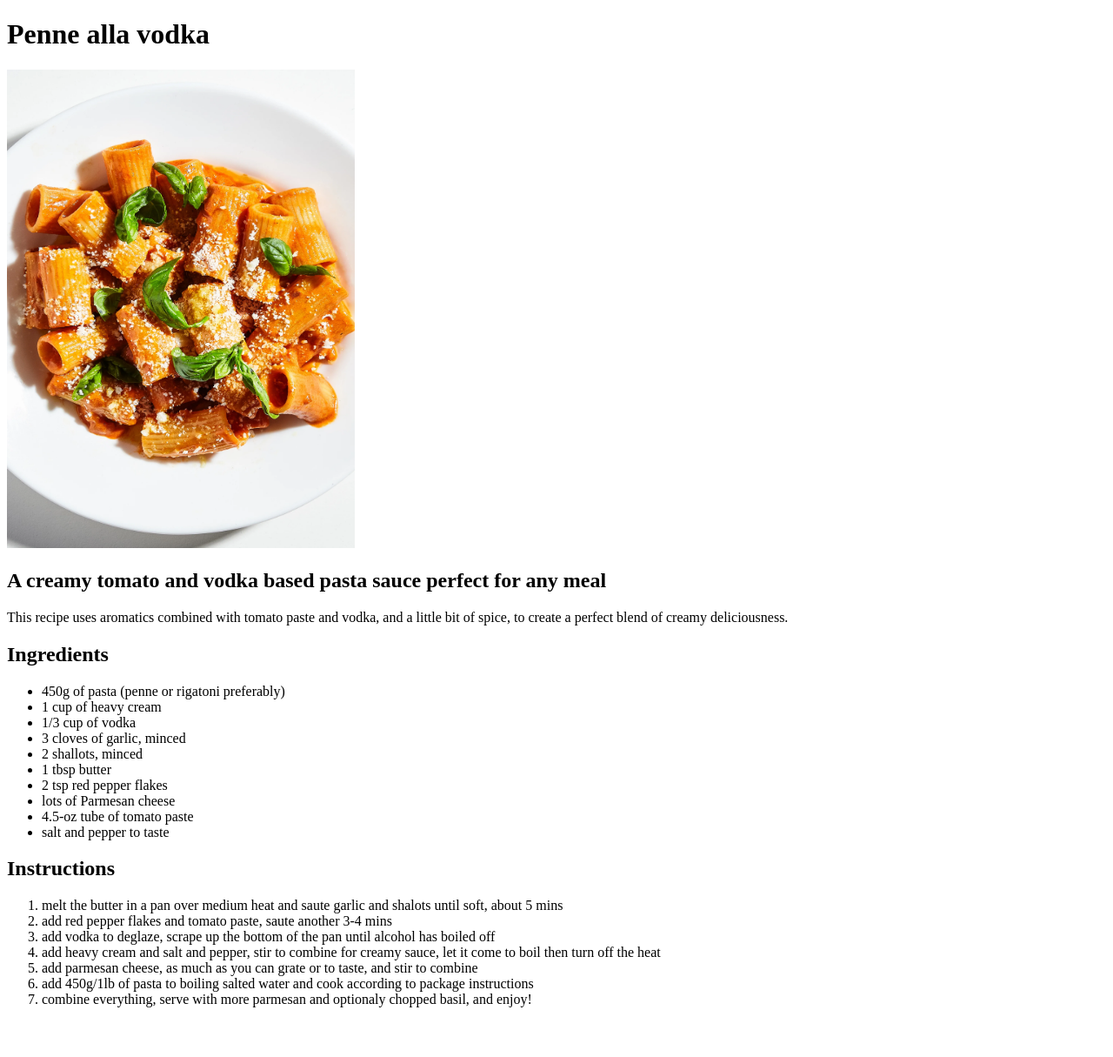
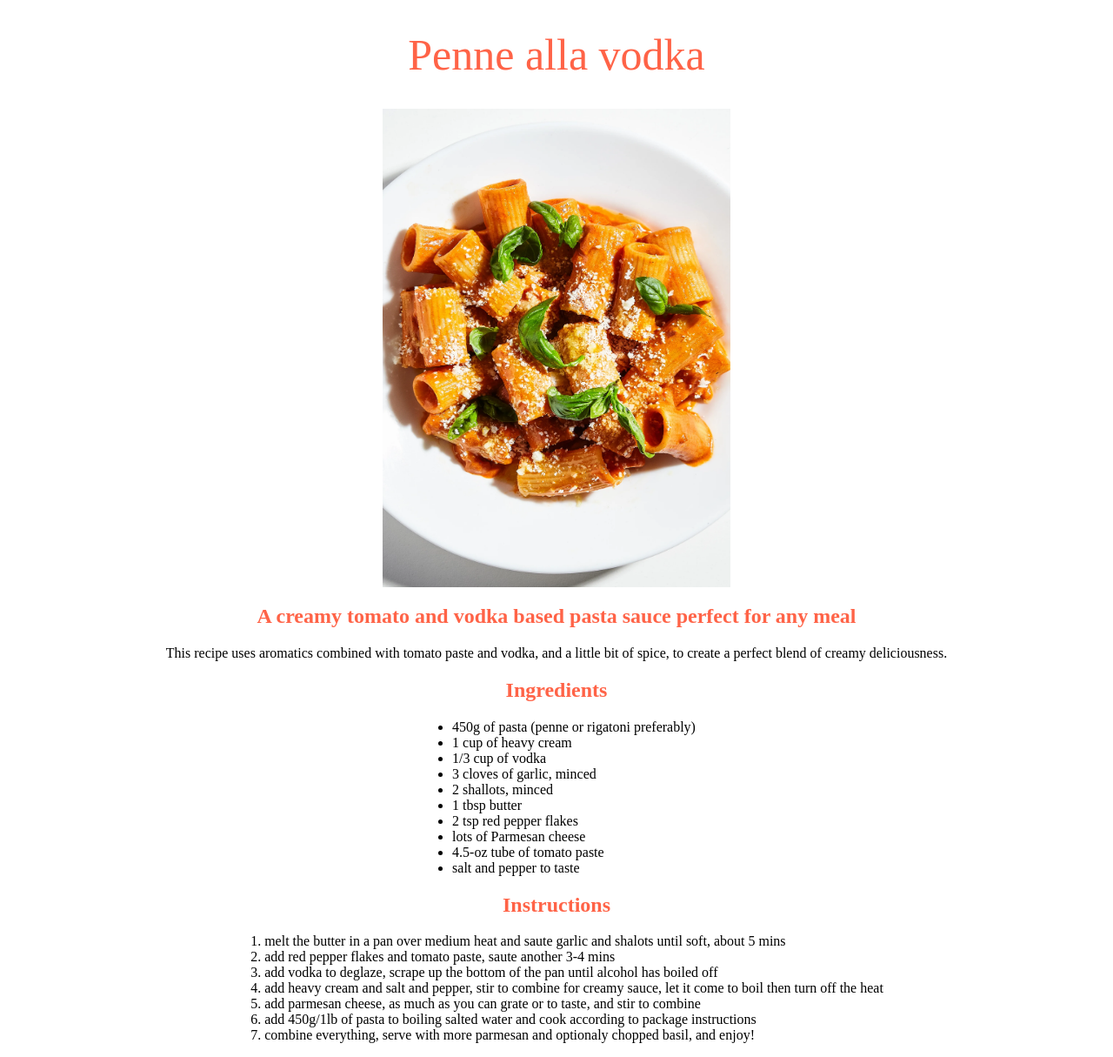
Before and after one commit to kevinasian122/odin-recipes, a plain HTML site: page recipes/vodka-pasta.html in a window 1280 px wide. Shown: the whole page at 87% size. Before the commit the page ends 1174 px from the top, so only its background shows below. Drawn offline with Linux system fonts and the light colour scheme.

Commit message:
creating css file, adding classes for each text and image, changing color and alignment of everything. display margin-left and margin-right is used to center lists and images.

```diff
--- a/recipes/vodka-pasta.html
+++ b/recipes/vodka-pasta.html
@@ -5,19 +5,21 @@
     <meta http-equiv="X-UA-Compatible" content="IE=edge">
     <meta name="viewport" content="width=device-width, initial-scale=1.0">
     <title>Document</title>
+    <link rel = "stylesheet" href = "../style.css">
 </head>
 <body>
-    <h1>Penne alla vodka</h1>
+    <h1 class ="title">Penne alla vodka</h1>
     <img src="../img/rigatoni-with-vodka-sauce.webp"
-        width = "400"
-        height = "550">
 
-    <h2>A creamy tomato and vodka based pasta sauce perfect for any meal</h2>
-    <p>This recipe uses aromatics combined with tomato paste and vodka, and a little bit of spice,
+        class = "img"
+        >
+
+    <h2 class = "head">A creamy tomato and vodka based pasta sauce perfect for any meal</h2>
+    <p class = "text">This recipe uses aromatics combined with tomato paste and vodka, and a little bit of spice,
         to create a perfect blend of creamy deliciousness.
     </p>
-    <h2>Ingredients</h2>
-    <ul>
+    <h2 class = "head">Ingredients</h2>
+    <ul class = "container">
         <li>450g of pasta (penne or rigatoni preferably)</li>
         <li>1 cup of heavy cream</li>
         <li>1/3 cup of vodka</li>
@@ -29,8 +31,8 @@
         <li>4.5-oz tube of tomato paste</li>
         <li>salt and pepper to taste</li>
     </ul>
-    <h2>Instructions</h2>
-    <ol>
+    <h2 class = "head">Instructions</h2>
+    <ol class = "container">
         <li>melt the butter in a pan over medium heat and saute garlic and shalots until soft, about 5 mins</li>
         <li>add red pepper flakes and tomato paste, saute another 3-4 mins</li>
         <li>add vodka to deglaze, scrape up the bottom of the pan until alcohol has boiled off</li>
--- /dev/null
+++ b/style.css
@@ -0,0 +1,36 @@
+.title {
+    color:tomato;
+    font-size: 50px;
+    font-weight: 500;
+    text-align: center;
+
+}
+
+.links{
+    color:crimson;
+    font-size: 30px;
+    font-weight: 500;
+    padding-left: 80px
+}
+
+.head{
+    color:tomato
+}
+
+.text, .head, .title, .img{
+    text-align:center
+}
+
+.img{
+    width: 400px;
+    height: 550px;
+    display:block;
+    margin-left: auto;
+    margin-right: auto;
+}
+
+.container{
+    display:table;
+    margin-left: auto;
+    margin-right: auto;
+}
```
Also changed, not shown: index.html (+3 -2 lines).
